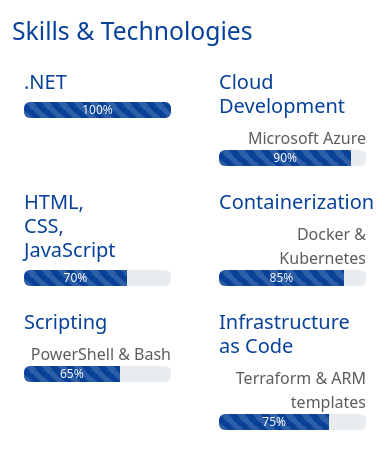
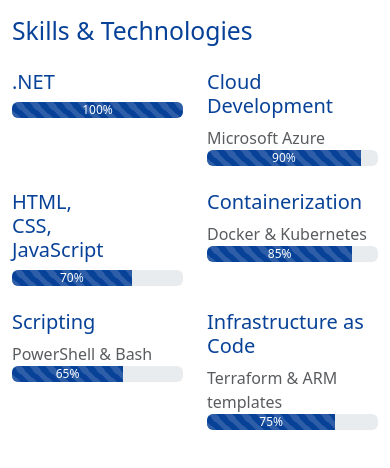
Before and after one commit to brunogoettmann/portfolio, a React (Create React App) app: page / in a window 390 px wide. Shown: the part 2113-2581 px from the top of the page. Built offline with nearby package versions, Linux system fonts and the light colour scheme.

Commit message:
fix: fix skills indentation on small screens

```diff
--- a/src/components/skills/Skill.js
+++ b/src/components/skills/Skill.js
@@ -4,12 +4,12 @@ import PropTypes from "prop-types";
 class Skill extends React.Component {
   render() {
     return (
-      <div className="container">
+      <div className="container-fluid">
         <div className="row">
           <div className="col">
             <h5 className="text-theme">{this.props.name}</h5>
           </div>
-          <div className="col text-end">
+          <div className="col text-md-end">
             <span className="text-muted ">{this.props.description}</span>
           </div>
         </div>
--- a/src/components/skills/Skills.js
+++ b/src/components/skills/Skills.js
@@ -11,10 +11,10 @@ class Skills extends React.Component {
           </div>
         </div>
         <div className="row mb-4">
-          <div className="col-6">
+          <div className="col-6 p-0">
             <Skill name=".NET" value="100%" />
           </div>
-          <div className="col-6">
+          <div className="col-6 p-0">
             <Skill
               name="Cloud Development"
               description="Microsoft Azure"
@@ -23,10 +23,10 @@ class Skills extends React.Component {
           </div>
         </div>
         <div className="row mb-4">
-          <div className="col-6">
+          <div className="col-6 p-0">
             <Skill name="HTML, CSS, JavaScript" value="70%" />
           </div>
-          <div className="col-6">
+          <div className="col-6 p-0">
             <Skill
               name="Containerization"
               description="Docker & Kubernetes"
@@ -35,14 +35,14 @@ class Skills extends React.Component {
           </div>
         </div>
         <div className="row mb-4">
-          <div className="col-6">
+          <div className="col-6 p-0">
             <Skill
               name="Scripting"
               description="PowerShell & Bash"
               value="65%"
             />
           </div>
-          <div className="col-6">
+          <div className="col-6 p-0">
             <Skill
               name="Infrastructure as Code"
               description="Terraform & ARM templates"
```
